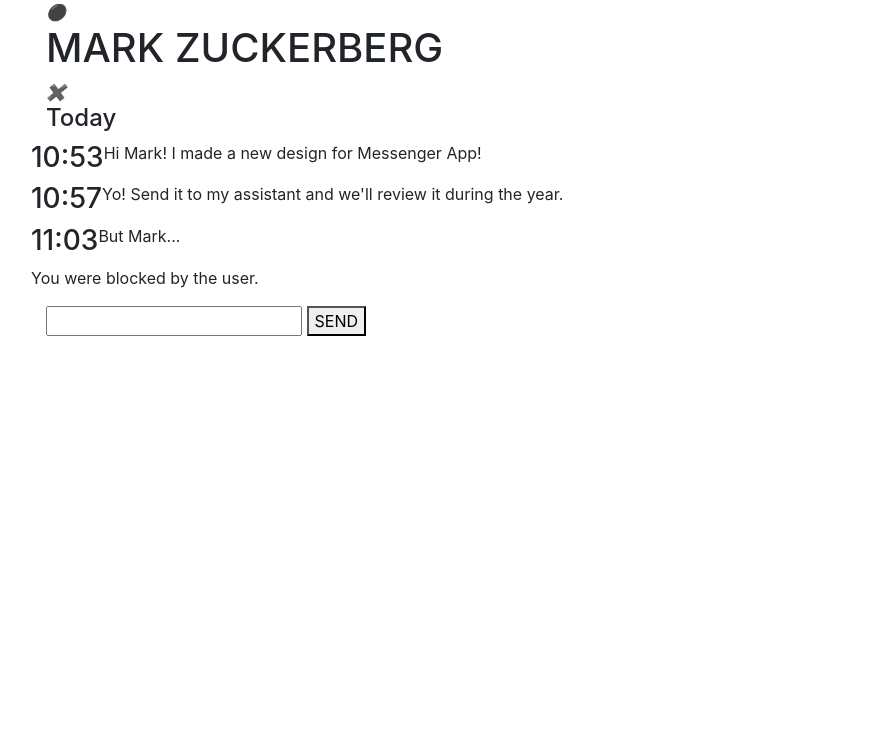
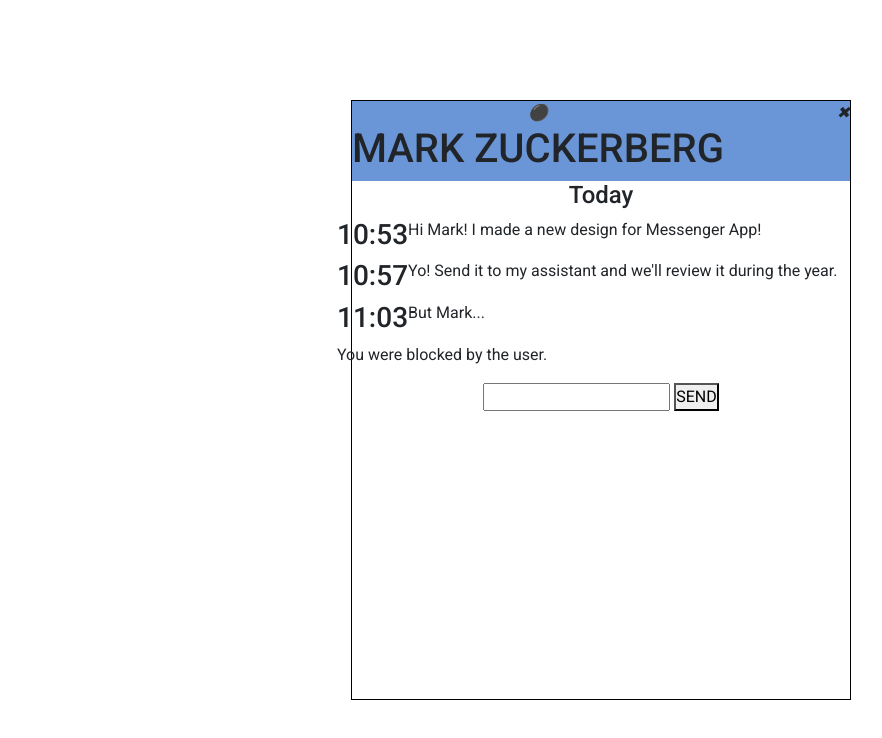
Before and after one commit to evan-kapantais/messaging, a plain HTML site: page index.html in a window 1280 px wide. Shown: the whole page, without its empty margins (39-921 px from the left). Drawn offline with nearby package versions, Linux system fonts and the light colour scheme.

Commit message:
initial css

```diff
--- a/index.html
+++ b/index.html
@@ -7,14 +7,16 @@
   <title>Messaging App</title>
   <link rel="stylesheet" href="https://stackpath.bootstrapcdn.com/bootstrap/4.3.1/css/bootstrap.min.css">
   <link href="https://fonts.googleapis.com/css?family=Roboto:400,500,700" rel="stylesheet">
-  <link rel="stylesheet" href="styles.css"/>
+  <link rel="stylesheet" href="styles.css">
 </head>
 <body>
   <div class="container">
     <div id="header">
-      <i>&#9899;</i>
+      <div class="header-left">
+        <i>&#9899;</i>
       <h1 class="chat-name">MARK ZUCKERBERG</h1>
-      <i>&#10006;</i>
+      </div>
+      <i id="close">&#10006;</i>
     </div>
     <div id="content">
       <div class="time-stamp">
--- a/styles.css
+++ b/styles.css
@@ -0,0 +1,26 @@
+* {
+  margin: 0;
+  padding: 0;
+}
+
+body {
+  font-family: 'Roboto', sans-serif, serif;
+}
+
+.container {
+  position: absolute;
+  top: 50%;
+  left: 50%;
+  transform: translate(-50%, -50%);
+  text-align: center;
+  width: 500px;
+  height: 600px;
+  border: 1px solid black;
+  padding: 0;
+}
+
+#header {
+  background-color: #6A96D7;
+  display: flex;
+  justify-content: space-between;
+}
```
